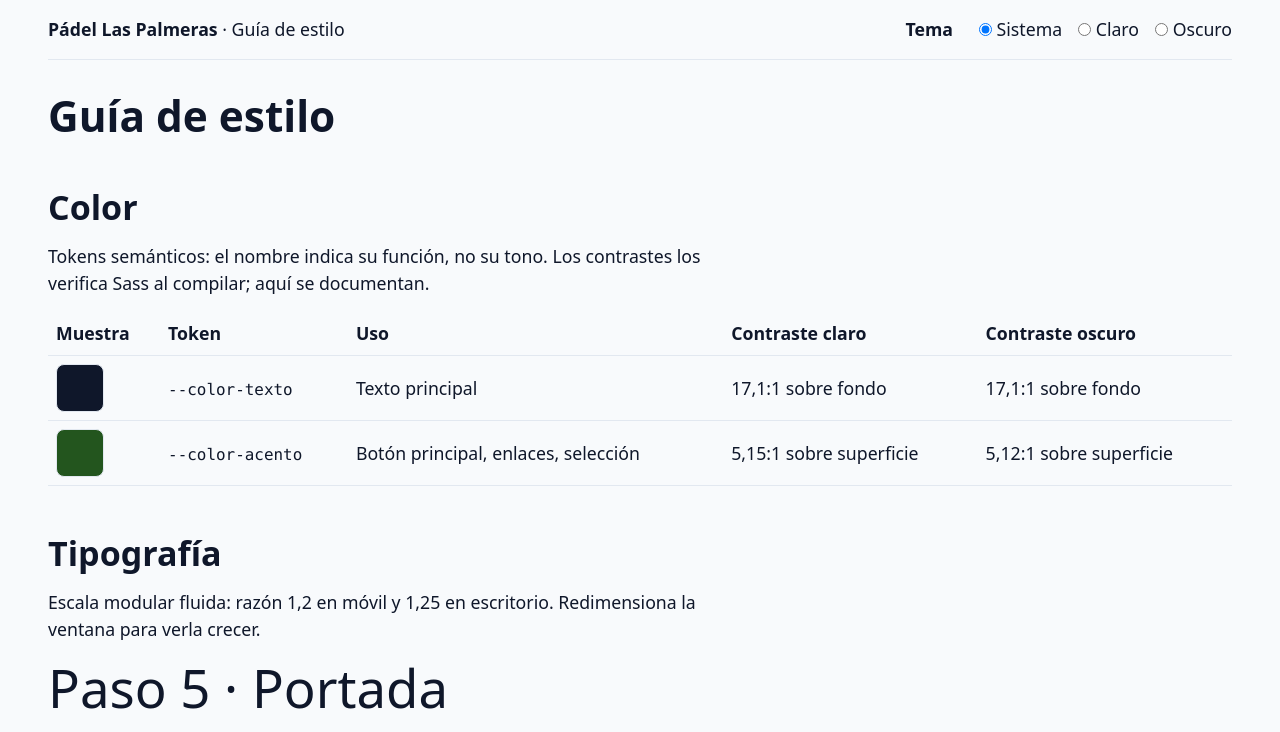
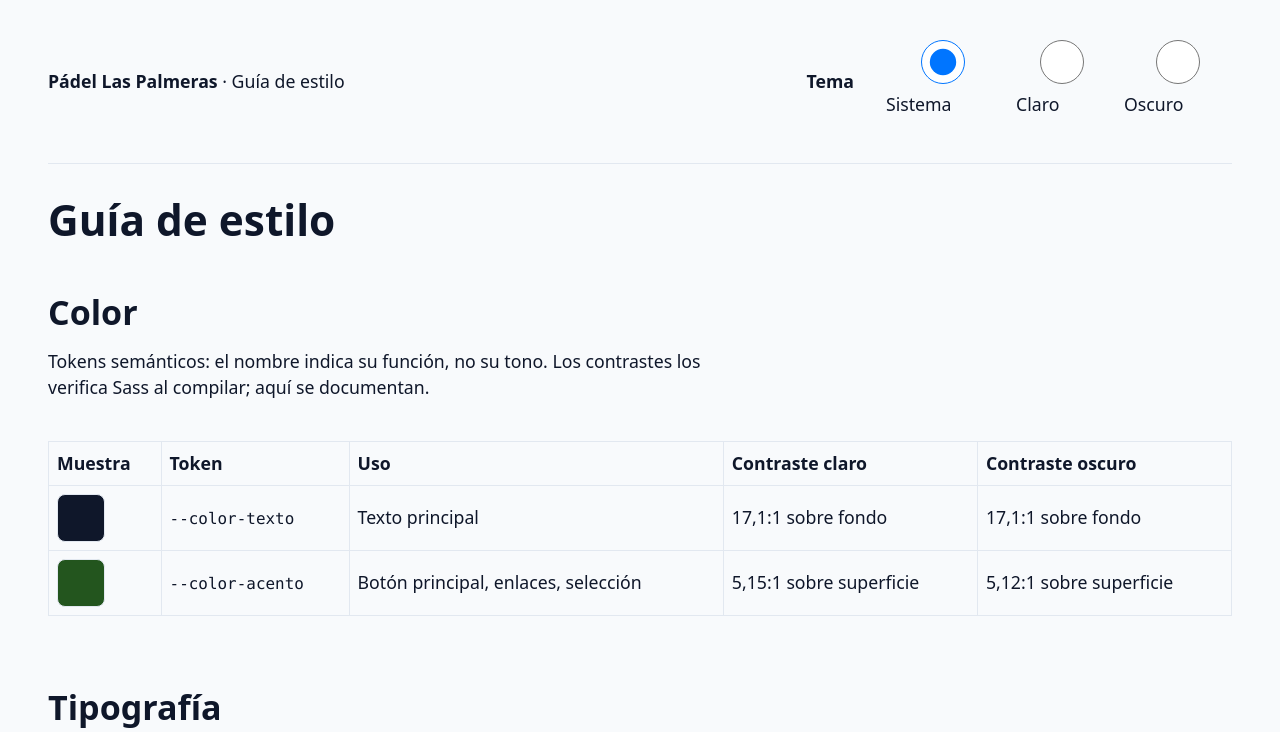
Before and after one commit to VictorDAW2627/DI2627, a website: page guia.html in a window 1280 px wide. Shown: the top 732 px of the page. Drawn offline with nearby package versions, Linux system fonts and the light colour scheme; files that its build step writes are made by us from their sources.

Commit message:
12/11/2026

```diff
--- a/scss/base/_elementos.scss
+++ b/scss/base/_elementos.scss
@@ -51,12 +51,83 @@
     font-size: 0.9em;
   }
 
+  // TODO Fase 1: redefine al menos estos elementos con tokens
+  //   p (medida máxima de línea en ch), small, strong,
+  //   ul/ol, hr, table/th/td, fieldset/legend, label, input, select
+
   p {
     max-inline-size: 65ch;
     text-wrap: pretty;
   }
 
-  // TODO Fase 1: redefine al menos estos elementos con tokens
-  //   p (medida máxima de línea en ch), small, strong,
-  //   ul/ol, hr, table/th/td, fieldset/legend, label, input, select
+  small {
+    font-size: var(--paso--1, 0.875rem);
+  }
+
+  strong {
+    font-weight: 700;
+  }
+
+  ul, ol {
+    padding-inline-start: 1.5rem;
+    margin-block: 1rem;
+
+    li + li {
+      margin-block-start: 0.375rem;
+    }
+  }
+
+  hr {
+    border: none;
+    height: 1px;
+    background-color: var(--color-borde);
+    margin-block: 2rem;
+  }
+
+  table {
+    width: 100%;
+    border-collapse: collapse;
+    margin-block: 1.5rem;
+  }
+
+  th, td {
+    border: 1px solid var(--color-borde);
+    padding: 0.75rem 1rem;
+    text-align: left;
+    &:nth-child(4),
+    &:nth-child(5) {
+      text-align: right;
+      font-variant-numeric: tabular-nums;
+    }
+  }
+
+  fieldset {
+    border: 1px solid var(--color-borde-control);
+    border-radius: 0.375rem;
+    padding: 1rem 1.25rem;
+    margin-block: 1.5rem;
+  }
+
+  legend {
+    font-weight: 600;
+    padding-inline: 0.5rem;
+    color: var(--color-texto);
+  }
+
+  label {
+    display: block;
+    font-weight: 500;
+    margin-block-end: 0.375rem;
+  }
+
+  input, select {
+    border: 1px solid var(--color-borde-control);
+    border-radius: 0.375rem;
+    padding-inline: 0.75rem;
+    background-color: var(--color-fondo);
+    color: var(--color-texto);
+    width: 100%;
+    @include objetivo-tactil;
+  }
+
 }
--- a/scss/components/_boton.scss
+++ b/scss/components/_boton.scss
@@ -13,6 +13,10 @@
 @use "../abstracts" as *;
 
 @layer components {
+  .turno {
+    @include objetivo-tactil
+  }
+
   .boton {
     @include objetivo-tactil;
 
```
